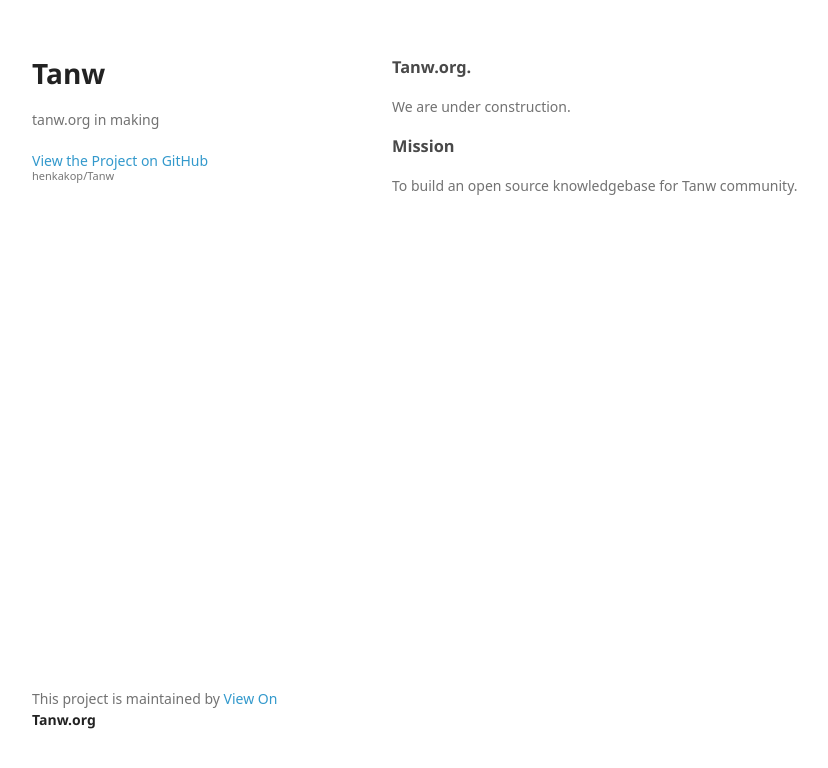
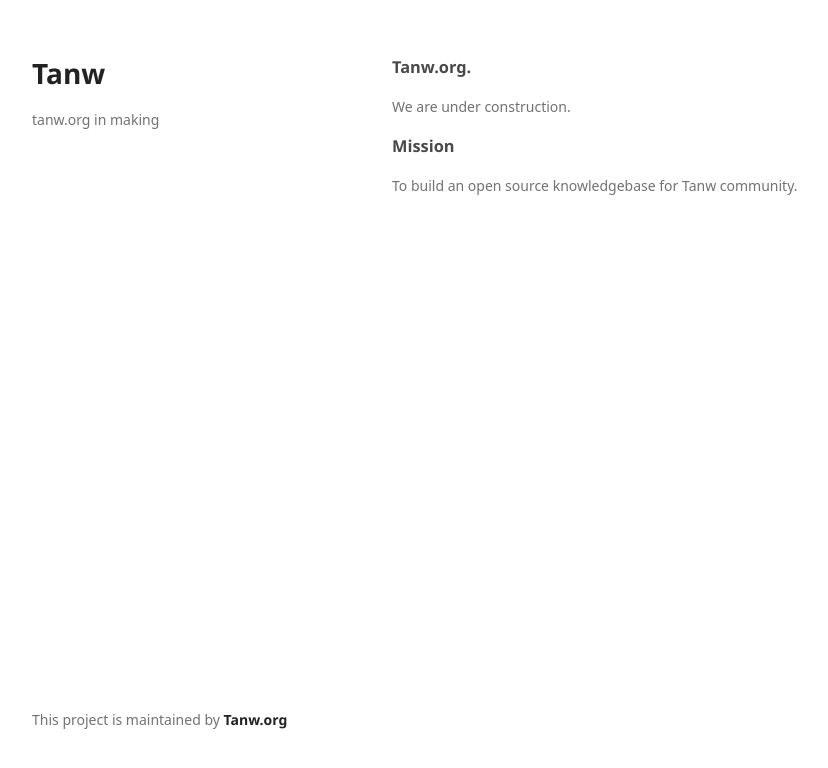
Before and after one commit to henkakop/Tanw, a plain HTML site: page index.html in a window 1280 px wide. Shown: the whole page, without its empty margins (178-1006 px from the left). Drawn offline with Linux system fonts and the light colour scheme; a web font is replaced by a local one.

Commit message:
Update index.html

```diff
--- a/index.html
+++ b/index.html
@@ -17,8 +17,6 @@
       <header>
         <h1>Tanw</h1>
         <p>tanw.org in making</p>
-
-        <p class="view"><a href="https://github.com/henkakop/Tanw">View the Project on GitHub <small>henkakop/Tanw</small></a></p>
       </header>
       <section>
         <h3>
@@ -32,7 +30,7 @@
 <p>To build an open source knowledgebase for Tanw community.</p>
       </section>
       <footer>
-        <p>This project is maintained by <a href="https://github.com/henkakop/Tanw">View On <strong>Tanw.org</strong></a></p>
+        <p>This project is maintained by <a href="https://github.com/henkakop/Tanw"><strong>Tanw.org</strong></a></p>
       </footer>
     </div>
     <script src="javascripts/scale.fix.js"></script>
```
